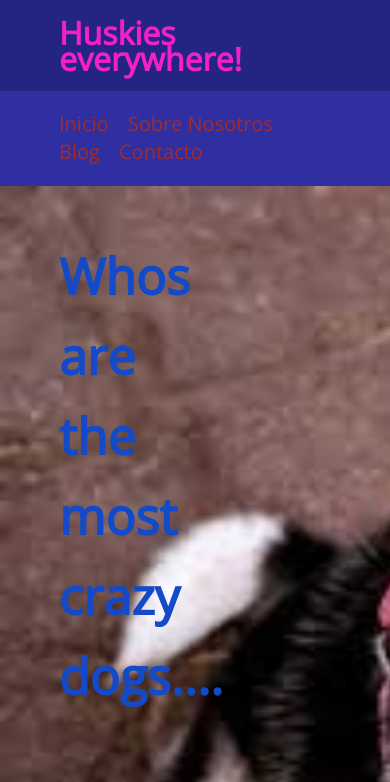
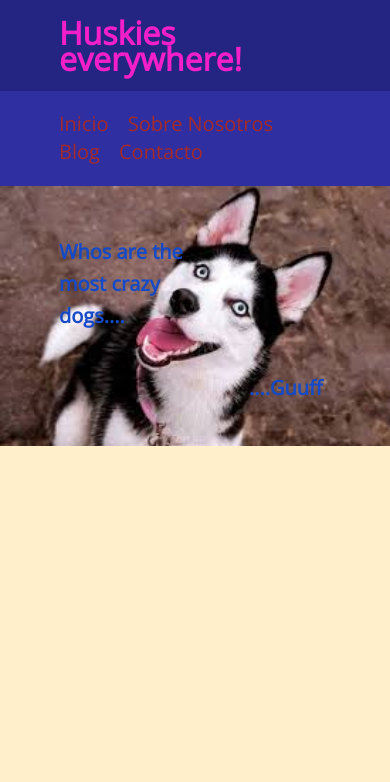
Before and after one commit to JManuelCR/Huskies-everywhere, a plain HTML site: page index.html in a window 390 px wide. Shown: the top 782 px of the page. Drawn offline with nearby package versions, Linux system fonts and the light colour scheme.

Commit message:
Correction on mediaquery for header

```diff
--- a/css/style.css
+++ b/css/style.css
@@ -148,6 +148,31 @@ footer{
 }
 
 @media (max-width: 760px){
+    #presentacion{
+       background-size: contain;
+       background-repeat: no-repeat;
+    }
+
+    #presentacion h2{
+        width: 50%;
+        color: rgb(20, 74, 199);
+        font-weight:bolder;
+        font-size: 20px;
+        line-height: 1.6em;
+        padding-top: 30px;
+    }
+    #presentacion h3{
+        position: relative;
+        width: 40%;
+        color: rgb(20, 74, 199);
+        font-weight: bold;
+        font-size: 20px;
+        line-height: 1.6em;
+        padding-top: 30px;
+        margin: 10px 0 0 190px;
+    }
+
+
     main, aside{
         width: 100%;
         float: none;
```
